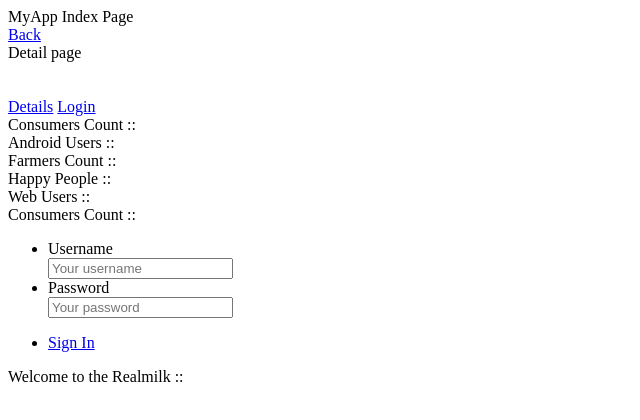
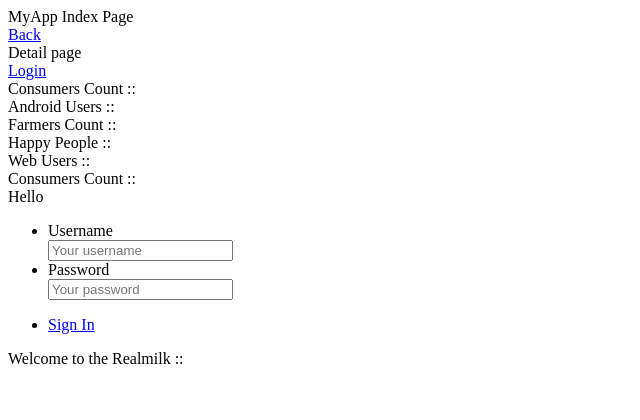
Before and after one commit to rajukiran/AngularMAPP, a plain HTML site: page www/index.html in a window 1280 px wide. Shown: the whole page, without its empty margins (0-640 px from the left). Drawn offline with nearby package versions, Linux system fonts and the light colour scheme; a script that the page names is missing; some icons are missing.

Commit message:
Updated index.html with static header

```diff
--- a/www/index.html
+++ b/www/index.html
@@ -56,17 +56,15 @@
         </div>
 
         <!-- Pages -->
-        <div class="pages navbar-through toolbar-through">
+        <div class="pages navbar-fixed toolbar-fixed">
 
           <!-- Page 1 -->
           <div data-page="index" class="page" ng-controller="IndexPageController">
             <!-- Page content-->
 
             <div class="page-content">
-                <br />
-                <br />
-                <a href="#detailsPage" ng-click="onItemClicked(message)" class = "item-link item-content">Details</a>
-                <a href="#loginPage" class ="item-link item-content">Login</a>
+<!--                <a href="#detailsPage" ng-click="onItemClicked(message)" class = "item-link item-content">Details</a>-->
+                <a href="#loginPage" class ="button no-ripple" >Login</a>
               <div class="card">
                   <div class="card-content">
                     <div class="card-content-inner">Consumers Count :: {{message.consumersCount}}</div>
@@ -109,6 +107,11 @@
 
           <!-- Page 3 -->
           <div data-page="loginPage" class="page cached" ng-controller="LoginPageController">
+              <div class="toolbar">
+              <div class="toolbar-inner">
+                Hello
+              </div>
+            </div>
             <!-- Page content-->
             <div class="page-content">
               <!-- Login Page -->
```
